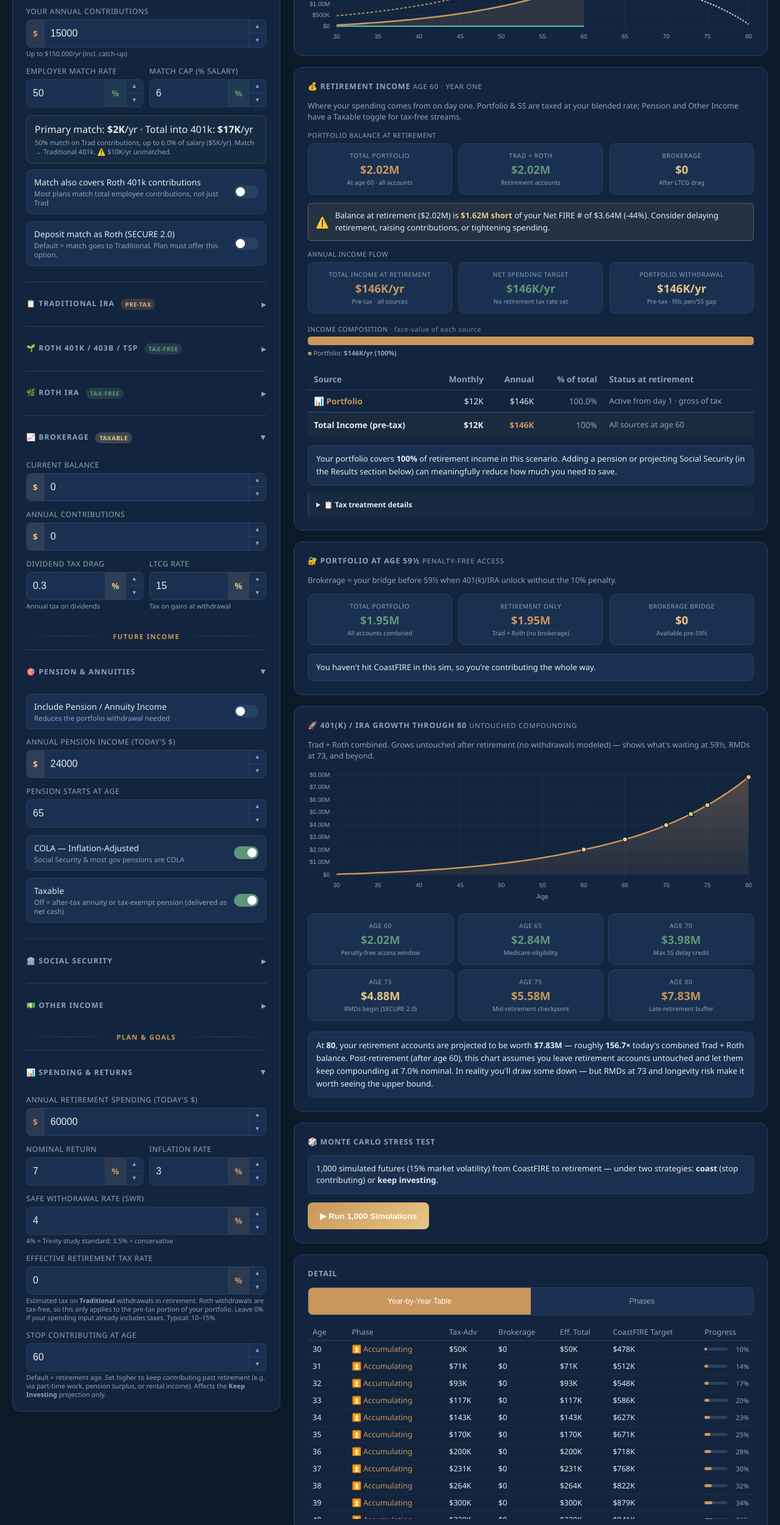
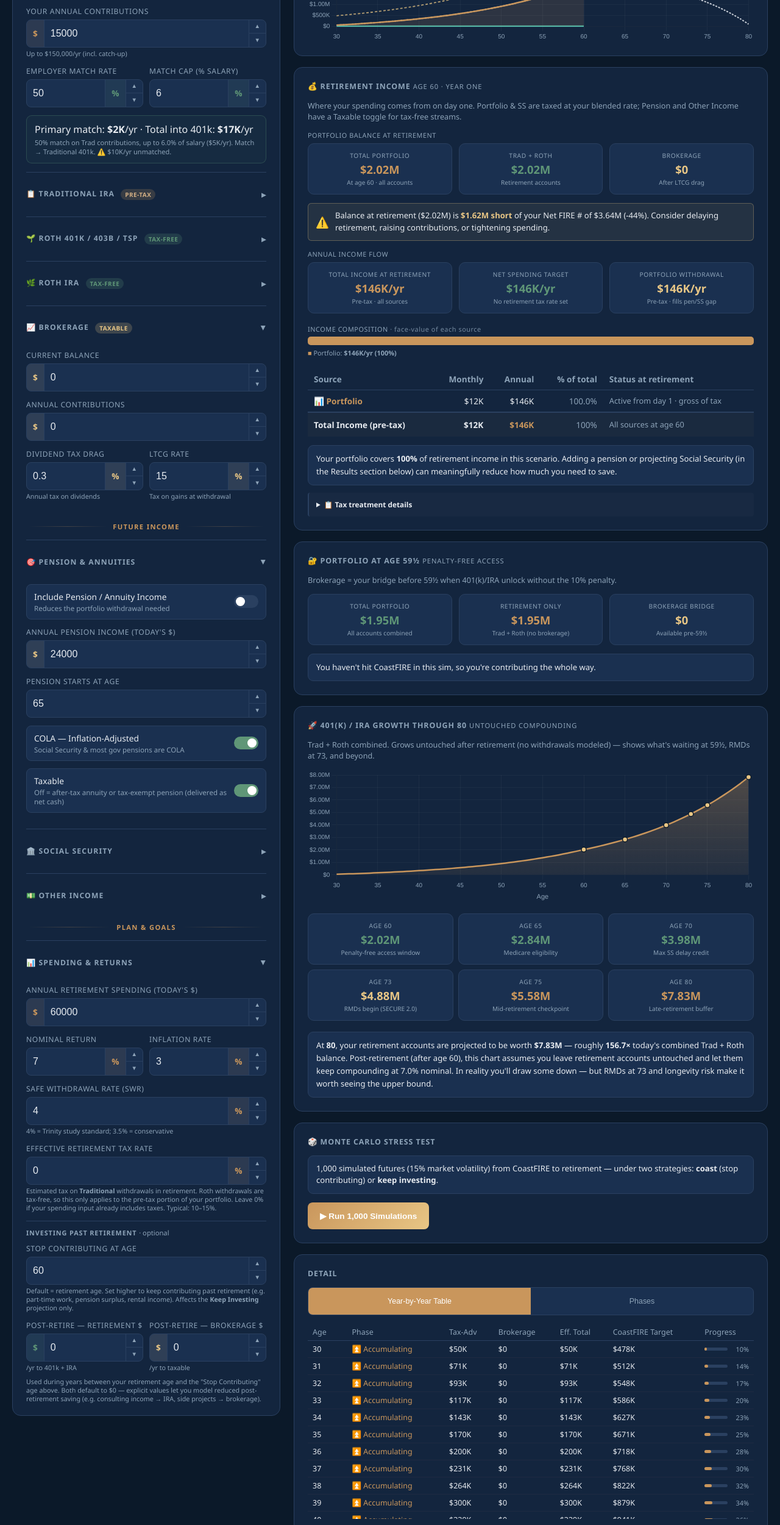
Before and after one commit to mvnservicesllc/coastfire-finance, a plain HTML site: page index.html in a window 1280 px wide. Shown: the part 1109-3610 px from the top of the page at 61% size. Drawn offline with nearby package versions, Linux system fonts and the light colour scheme.

Commit message:
Move Roth match toggles to Roth 401k card + add explicit post-retirement contribution amounts
Roth match relocation:
- Removed 'Match also covers Roth' and 'Deposit match as Roth' toggles
  from the Traditional 401k card (primary + spouse).
- Added them to the Roth 401k card under a new 'Employer Match for
  Roth 401k' sub-header so the toggles live where they conceptually
  belong. Match rate & cap stay in the Trad 401k card (the source
  of truth for the match formula). Math is unchanged — only the
  UI placement moved.

Explicit post-retirement contribution amounts:
- Replaced implicit 'use keep-invest amounts past retirement' behavior
  with two new explicit input fields in Spending & Returns:
    Post-Retire Retirement $ (annual to 401k + IRA)
    Post-Retire Brokerage $ (annual to taxable)
- Both default to $0. Used during years between retirement age and
  the 'Stop Contributing at Age' you set above.
- This decouples post-retirement saving from the pre-retirement
  keep-invest sliders, enabling realistic 'reduced part-time saving'
  models (e.g. $5k/yr to IRA from consulting income).
- AI plan summary now reports the breakdown.
- sw.js cache v50 v51

Co-Authored-By: Claude Opus 4.7 <noreply@anthropic.com>

```diff
--- a/index.html
+++ b/index.html
@@ -753,20 +753,6 @@
           Primary match: <strong id="match-amt">—</strong>/yr · Total into 401k: <strong id="match-total">—</strong>/yr
           <div style="font-size:0.69rem;color:var(--muted);margin-top:3px" id="match-note"></div>
         </div>
-        <div class="sw-row" style="margin-top:10px">
-          <div>
-            <div>Match also covers Roth 401k contributions</div>
-            <div class="sw-row-sub">Most plans match total employee contributions, not just Trad</div>
-          </div>
-          <label class="sw"><input type="checkbox" class="g" id="sw-match-roth-too" onchange="recalc()"><span class="sw-track"></span></label>
-        </div>
-        <div class="sw-row">
-          <div>
-            <div>Deposit match as Roth (SECURE 2.0)</div>
-            <div class="sw-row-sub">Default = match goes to Traditional. Plan must offer this option.</div>
-          </div>
-          <label class="sw"><input type="checkbox" class="g" id="sw-match-as-roth" onchange="recalc()"><span class="sw-track"></span></label>
-        </div>
 
         <div id="spouse-ta401k-block" style="display:none">
           <div class="sub-hdr" style="margin-top:16px">Spouse 401k / 403b / TSP <span class="tl-tag tag-y" style="margin-left:6px">Spouse</span></div>
@@ -820,20 +806,6 @@
             Spouse match: <strong id="s-match-amt">—</strong>/yr · Spouse total into 401k: <strong id="s-match-total">—</strong>/yr
             <div style="font-size:0.69rem;color:var(--muted);margin-top:3px" id="s-match-note"></div>
           </div>
-          <div class="sw-row" style="margin-top:10px">
-            <div>
-              <div>Spouse match also covers Roth 401k</div>
-              <div class="sw-row-sub">Total employee contributions counted toward match cap</div>
-            </div>
-            <label class="sw"><input type="checkbox" class="y" id="sw-s-match-roth-too" onchange="recalc()"><span class="sw-track"></span></label>
-          </div>
-          <div class="sw-row">
-            <div>
-              <div>Spouse match deposited as Roth (SECURE 2.0)</div>
-              <div class="sw-row-sub">Default = match goes to Traditional</div>
-            </div>
-            <label class="sw"><input type="checkbox" class="y" id="sw-s-match-as-roth" onchange="recalc()"><span class="sw-track"></span></label>
-          </div>
         </div>
       </div>
     </div>
@@ -938,6 +910,22 @@
           <div class="field-hint">2026 limit: $23,500 ($31,000 if 50+)</div>
         </div>
 
+        <div class="sub-hdr" style="margin-top:14px">Employer Match for Roth 401k</div>
+        <div class="sw-row">
+          <div>
+            <div>Company matches my Roth 401k too</div>
+            <div class="sw-row-sub">Most plans match total contributions (Trad + Roth) against the cap. Match rate &amp; cap come from the Traditional 401k card.</div>
+          </div>
+          <label class="sw"><input type="checkbox" class="g" id="sw-match-roth-too" onchange="recalc()"><span class="sw-track"></span></label>
+        </div>
+        <div class="sw-row">
+          <div>
+            <div>Deposit match into Roth (SECURE 2.0)</div>
+            <div class="sw-row-sub">Default = match goes to Traditional. Plan must offer this option.</div>
+          </div>
+          <label class="sw"><input type="checkbox" class="g" id="sw-match-as-roth" onchange="recalc()"><span class="sw-track"></span></label>
+        </div>
+
         <div id="spouse-roth401k-block" style="display:none">
           <div class="sub-hdr" style="margin-top:16px">Spouse Roth 401k / 403b / TSP <span class="tl-tag tag-y" style="margin-left:6px">Spouse</span></div>
           <div class="field">
@@ -961,6 +949,22 @@
                 <button onclick="step('n-s-roth401k-cont',-500)">▼</button>
               </div>
             </div>
+          </div>
+
+          <div class="sub-hdr" style="margin-top:14px">Spouse Employer Match for Roth 401k</div>
+          <div class="sw-row">
+            <div>
+              <div>Spouse company matches Roth too</div>
+              <div class="sw-row-sub">Total contributions counted toward match cap</div>
+            </div>
+            <label class="sw"><input type="checkbox" class="y" id="sw-s-match-roth-too" onchange="recalc()"><span class="sw-track"></span></label>
+          </div>
+          <div class="sw-row">
+            <div>
+              <div>Spouse match deposited into Roth (SECURE 2.0)</div>
+              <div class="sw-row-sub">Default = match goes to Traditional</div>
+            </div>
+            <label class="sw"><input type="checkbox" class="y" id="sw-s-match-as-roth" onchange="recalc()"><span class="sw-track"></span></label>
           </div>
         </div>
       </div>
@@ -1358,6 +1362,7 @@
           </div>
           <div class="field-hint">Estimated tax on <strong>Traditional</strong> withdrawals in retirement. Roth withdrawals are tax-free, so this only applies to the pre-tax portion of your portfolio. Leave 0% if your spending input already includes taxes. Typical: 10–15%.</div>
         </div>
+        <div class="sub-hdr" style="margin-top:14px">Investing Past Retirement <span style="font-size:0.7rem;font-weight:400;color:var(--muted);text-transform:none;letter-spacing:0">· optional</span></div>
         <div class="field">
           <label class="field-label">Stop Contributing at Age</label>
           <div class="field-wrap">
@@ -1367,8 +1372,35 @@
               <button onclick="step('n-stop-invest-age',-1)">▼</button>
             </div>
           </div>
-          <div class="field-hint">Default = retirement age. Set higher to keep contributing past retirement (e.g. via part-time work, pension surplus, or rental income). Affects the <strong>Keep Investing</strong> projection only.</div>
-        </div>
+          <div class="field-hint">Default = retirement age. Set higher to keep contributing past retirement (e.g. part-time work, pension surplus, rental income). Affects the <strong>Keep Investing</strong> projection only.</div>
+        </div>
+        <div class="field-row">
+          <div class="field">
+            <label class="field-label">Post-Retire — Retirement $</label>
+            <div class="field-wrap g">
+              <span class="field-pfx">$</span>
+              <input type="number" id="n-post-ret-cont" min="0" max="200000" value="0" step="500" inputmode="numeric">
+              <div class="field-steps">
+                <button onclick="step('n-post-ret-cont',500)">▲</button>
+                <button onclick="step('n-post-ret-cont',-500)">▼</button>
+              </div>
+            </div>
+            <div class="field-hint">/yr to 401k + IRA</div>
+          </div>
+          <div class="field">
+            <label class="field-label">Post-Retire — Brokerage $</label>
+            <div class="field-wrap y">
+              <span class="field-pfx">$</span>
+              <input type="number" id="n-post-br-cont" min="0" max="200000" value="0" step="500" inputmode="numeric">
+              <div class="field-steps">
+                <button onclick="step('n-post-br-cont',500)">▲</button>
+                <button onclick="step('n-post-br-cont',-500)">▼</button>
+              </div>
+            </div>
+            <div class="field-hint">/yr to taxable</div>
+          </div>
+        </div>
+        <div class="field-hint" style="margin-top:-4px">Used during years between your retirement age and the "Stop Contributing" age above. Both default to $0 — explicit values let you model reduced post-retirement saving (e.g. consulting income → IRA, side projects → brokerage).</div>
       </div>
     </div>
   </div>
@@ -1538,7 +1570,7 @@
   <div class="cw" id="keep-invest-section" style="display:none">
     <div class="ct">📈 Coast vs Keep Investing</div>
     <div style="font-size:0.79rem;color:var(--muted);margin-bottom:14px">
-      Stop saving at CoastFIRE vs keep contributing — through retirement and (optionally) past it via the <strong>Stop Contributing at Age</strong> setting in Spending &amp; Returns.
+      Stop saving at CoastFIRE vs keep contributing through retirement. To extend contributions past retirement, use <strong>Stop Contributing at Age</strong> + <strong>Post-Retire $</strong> fields in Spending &amp; Returns.
     </div>
     <div style="margin-bottom:14px">
       <label class="field-label">After CoastFIRE, keep investing...</label>
@@ -2008,7 +2040,7 @@ const S = {
   oiEnabled: false, oi: 0, oiAge: 60, oiCola: true, oiTaxable: true,
   spend: 60000, nom: 0.07, inf: 0.03, swr: 0.04,
   keepInvestPctRet: 1.0, keepInvestPctBr: 1.0,
-  stopInvestAge: 60,
+  stopInvestAge: 60, postRetRetCont: 0, postRetBrCont: 0,
 };
 
 let dispMode = 'nom';
@@ -2094,6 +2126,8 @@ bindNum('n-swr',         'swr',          v => v/100);
 bindNum('n-keep-ret-pct','keepInvestPctRet', v => v/100);
 bindNum('n-keep-br-pct', 'keepInvestPctBr',  v => v/100);
 bindNum('n-stop-invest-age', 'stopInvestAge', null);
+bindNum('n-post-ret-cont',   'postRetRetCont', null);
+bindNum('n-post-br-cont',    'postRetBrCont',  null);
 
 // Live contribution bases for the paired $ inputs.
 function currentRetContribBase() {
@@ -2323,7 +2357,7 @@ function runCalc() {
     ssEnabled, ssPrimary, ssAge, ssSpouseEnabled, ssSpouse, ssSpouseAge,
     oiEnabled, oi, oiAge, oiCola, oiTaxable,
     spend, nom, inf, swr,
-    keepInvestPctRet, keepInvestPctBr, stopInvestAge,
+    keepInvestPctRet, keepInvestPctBr, stopInvestAge, postRetRetCont, postRetBrCont,
   } = S;
 
   // Aggregated aliases — rest of runCalc uses these unchanged
@@ -2592,15 +2626,16 @@ function runCalc() {
 
     // Keep-investing path drawdown — optionally keep contributing past retirement
     // up to `stopInvestAge` (e.g. part-time work, rental income, pension surplus).
-    // Contributions are nominal-today's-dollars to stay consistent with the rest
-    // of the model (matches the through-rage keep-invest loop).
+    // Post-retirement contributions use EXPLICIT values (postRetRetCont, postRetBrCont)
+    // so users can model reduced part-time saving distinct from their pre-retirement rate.
     const effStopAge = Math.max(rage, Math.min(stopInvestAge || rage, HORIZON_AGE));
+    const postRetTotal = (postRetRetCont || 0) + (postRetBrCont || 0);
     if (coastAge !== null && keepInvestPath[yrs] != null) {
       let kiBal = keepInvestPath[yrs];
       for (let y = yrs + 1; y <= horizonYears; y++) {
         const age = cage + y;
         const stillContrib = age <= effStopAge;
-        const contribAdd = stillContrib ? (keepRetAdd + keepBrAdd) : 0;
+        const contribAdd = stillContrib ? postRetTotal : 0;
         kiBal = Math.max(kiBal * (1 + nom) + contribAdd - grossDrawAt(age), 0);
         keepInvestPath.push(kiBal);
         keepBrPath.push(null); // brokerage-only tracking past rage omitted
@@ -2620,6 +2655,7 @@ function runCalc() {
     sRothBal, sRothCont,
     annualMatch, sAnnualMatch, totalMatch, matchToTrad, matchToRoth, sMatchToTrad, sMatchToRoth,
     matchRothToo, matchAsRoth, sMatchRothToo, sMatchAsRoth, stopInvestAge,
+    postRetRetCont, postRetBrCont,
     effectiveTaCont, effectiveRothCont, totalContribs, savingsRate, matchRate, matchCap,
     rothBal, rothCont, retTaxRate, tradShare, effTax,
     keepInvestPctRet, keepInvestPctBr, keepRetAdd, keepBrAdd, keepTotalAdd,
@@ -2667,6 +2703,7 @@ function recalc() {
     sRothBal, sRothCont,
     annualMatch, sAnnualMatch, totalMatch, matchToTrad, matchToRoth, sMatchToTrad, sMatchToRoth,
     matchRothToo, matchAsRoth, sMatchRothToo, sMatchAsRoth, stopInvestAge,
+    postRetRetCont, postRetBrCont,
     effectiveTaCont, effectiveRothCont, totalContribs, savingsRate, matchRate, matchCap,
     rothBal, rothCont, retTaxRate, tradShare, effTax,
     keepInvestPctRet, keepInvestPctBr, keepRetAdd, keepBrAdd, keepTotalAdd,
@@ -3745,6 +3782,7 @@ function updateAiPrompt(R) {
     ssSpouseEnabled, ssSpouse, spouseEnabled,
     oiEnabled, oi, oiTaxable,
     matchRothToo, matchAsRoth, sMatchRothToo, sMatchAsRoth, stopInvestAge,
+    postRetRetCont, postRetBrCont,
   } = R;
 
   const fmt0 = n => '$' + Math.round(n).toLocaleString();
@@ -3800,7 +3838,12 @@ function updateAiPrompt(R) {
     situation.push(`- Match config: ${matchNotes.join('; ')}`);
   }
   if (stopInvestAge && stopInvestAge > rage) {
-    situation.push(`- Plan to keep contributing past retirement until age ${stopInvestAge} (e.g. part-time work, pension surplus, or rental income).`);
+    const postRetTot = (postRetRetCont || 0) + (postRetBrCont || 0);
+    const postRetParts = [];
+    if (postRetRetCont > 0) postRetParts.push(`${fmt0(postRetRetCont)} → 401k/IRA`);
+    if (postRetBrCont  > 0) postRetParts.push(`${fmt0(postRetBrCont)}  → brokerage`);
+    const breakdown = postRetParts.length ? ` (${postRetParts.join(' + ')} = ${fmt0(postRetTot)}/yr)` : ' (no post-retirement amounts set yet)';
+    situation.push(`- Plan to keep contributing past retirement until age ${stopInvestAge}${breakdown}.`);
   }
 
   const prompt =
@@ -3938,6 +3981,8 @@ const INPUT_MAP = [
   { id:'n-keep-ret-pct', key:'keepInvestPctRet', m:100 },
   { id:'n-keep-br-pct',  key:'keepInvestPctBr',  m:100 },
   { id:'n-stop-invest-age', key:'stopInvestAge', m:1 },
+  { id:'n-post-ret-cont',   key:'postRetRetCont', m:1 },
+  { id:'n-post-br-cont',    key:'postRetBrCont',  m:1 },
 ];
 
 function saveState() {
--- a/sw.js
+++ b/sw.js
@@ -1,4 +1,4 @@
-const CACHE = 'coastfire-v50';
+const CACHE = 'coastfire-v51';
 const LOCAL = [
   './', './index.html', './manifest.json', './icon.svg',
   './about.html', './privacy.html', './terms.html',
```
